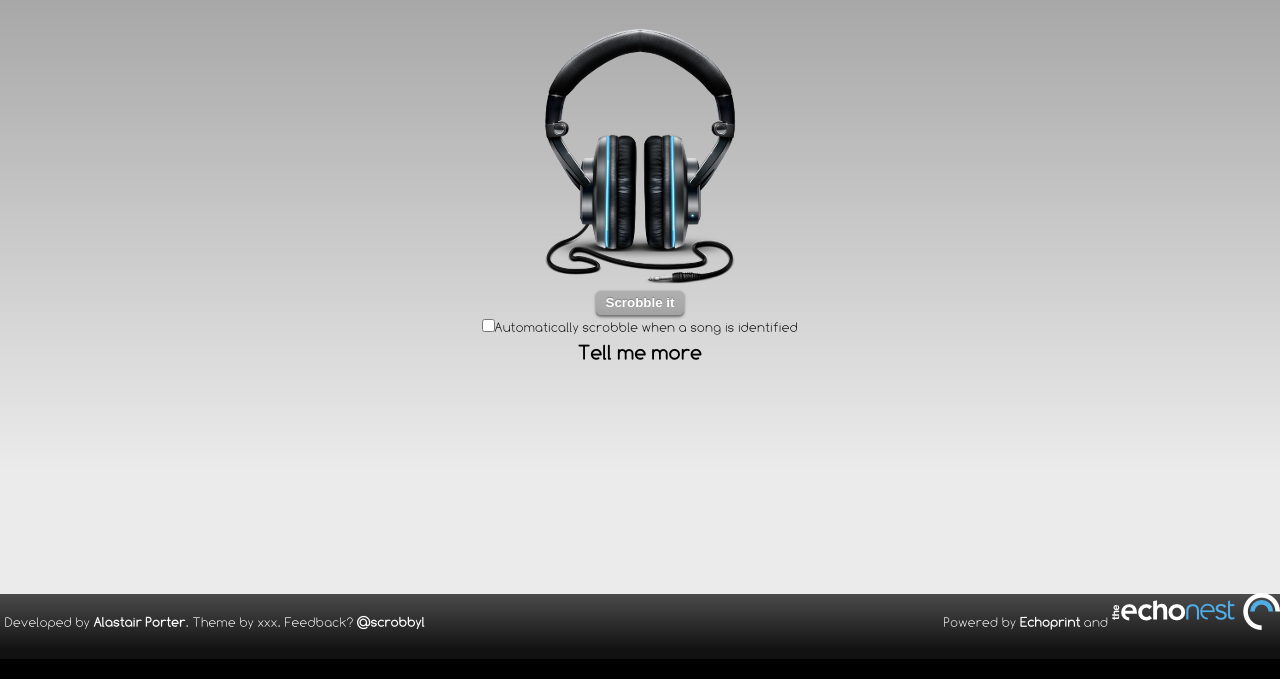
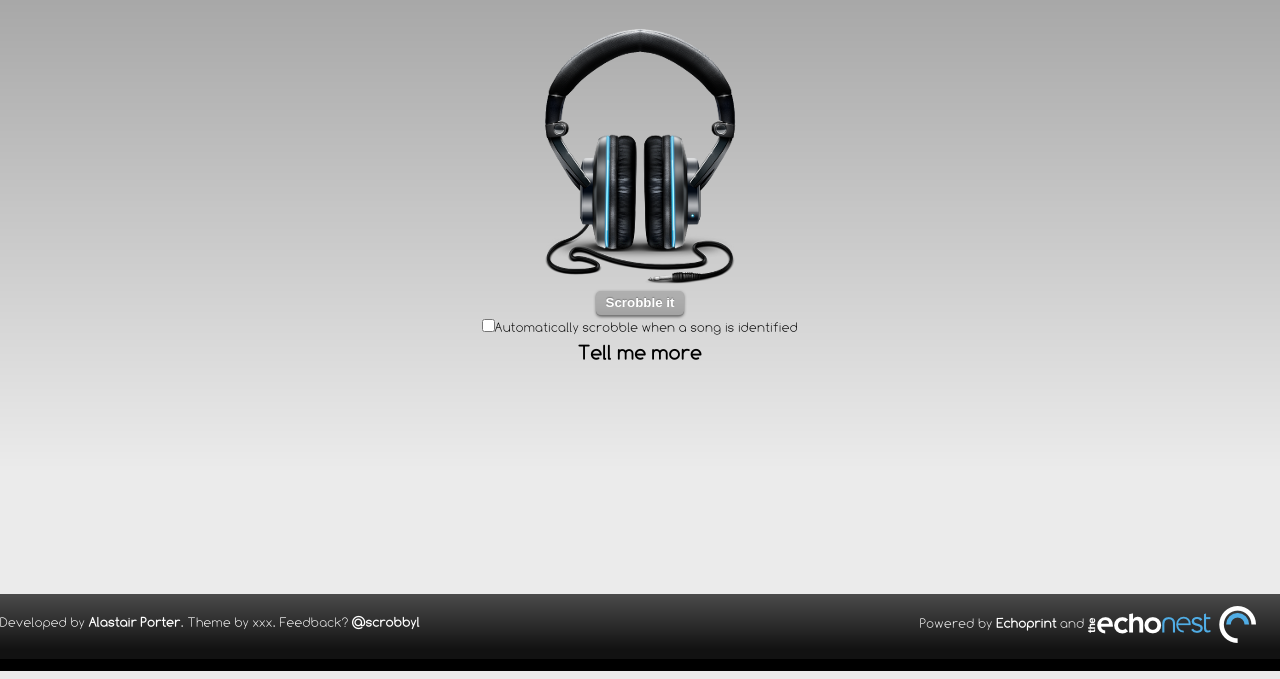
Before and after one commit to dellsystem/listen.scrobbyl.com, a plain HTML site: page index.html in a window 1280 px wide. Shown: the part 141-820 px from the top of the page. Drawn offline with nearby package versions, Linux system fonts and the light colour scheme.

Commit message:
fix image alignment and left/right floating in footer

```diff
--- a/index.html
+++ b/index.html
@@ -50,11 +50,8 @@
 		</div>
 	</div>
 	<div id="footer">
-	<div class="left"><span style="postion:absolute; left:0; bottom:0; padding-left:5px;">
-		Developed by <a href="http://twitter.com/alastairporter">Alastair Porter</a>. Theme by xxx. Feedback? <a href="http://twitter.com/scrobbyl">@scrobbyl</a>
-	</span></div>
-	<div class="right"><span style="position:absolute; right:0; bottom:0;">Powered by <a href="http://echoprint.me">Echoprint</a> and <a href="http://the.echonest.com"><img src="static/echonest.png" style="display:inline-block; vertical-align:text-bottom;"></a></span>
-	</div>
+	<div class="left">Developed by <a href="http://twitter.com/alastairporter">Alastair Porter</a>. Theme by xxx. Feedback? <a href="http://twitter.com/scrobbyl">@scrobbyl</a></div>
+	<div class="right">Powered by <a href="http://echoprint.me">Echoprint</a> and <a href="http://the.echonest.com"><img src="static/echonest.png" style="display:inline-block; vertical-align:middle;"></a></div>
 </div>
 </body>
 </html>
--- a/static/scrobbyl.css
+++ b/static/scrobbyl.css
@@ -119,17 +119,18 @@ h3 {
 	margin-top: -65px;
 	height: 65px;
 	clear: both;
-	padding-top: 20px;
+	padding-top: 12px;
 }
 
 #footer .left {
-	position: relative;
-	clear: right;
+	float: left;
+	width: 500px;
+	padding-top: 8px;
 }
 
 #footer .right {
-	position: relative;
-	clear: left;
+	float: right;
+	width: 360px;
 }
 
 /*Opera Fix*/
```
